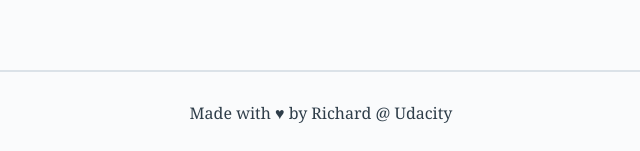
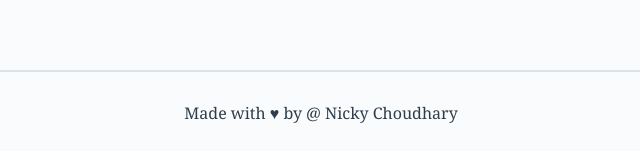
Before and after one commit to NICKY4880/gray, a plain HTML site: page index.html in a window 1280 px wide. Shown: the part 2848-2999 px from the top of the page, 319-959 px from the left. Drawn offline with nearby package versions, Linux system fonts and the light colour scheme.

Commit message:
Update index.html

```diff
--- a/index.html
+++ b/index.html
@@ -96,7 +96,7 @@
     </div>
 
     <footer>
-        Made with &hearts; by Richard @ Udacity
+        Made with &hearts; by @ Nicky Choudhary
     </footer>
 
     <script src="js/app.js"></script>
```
